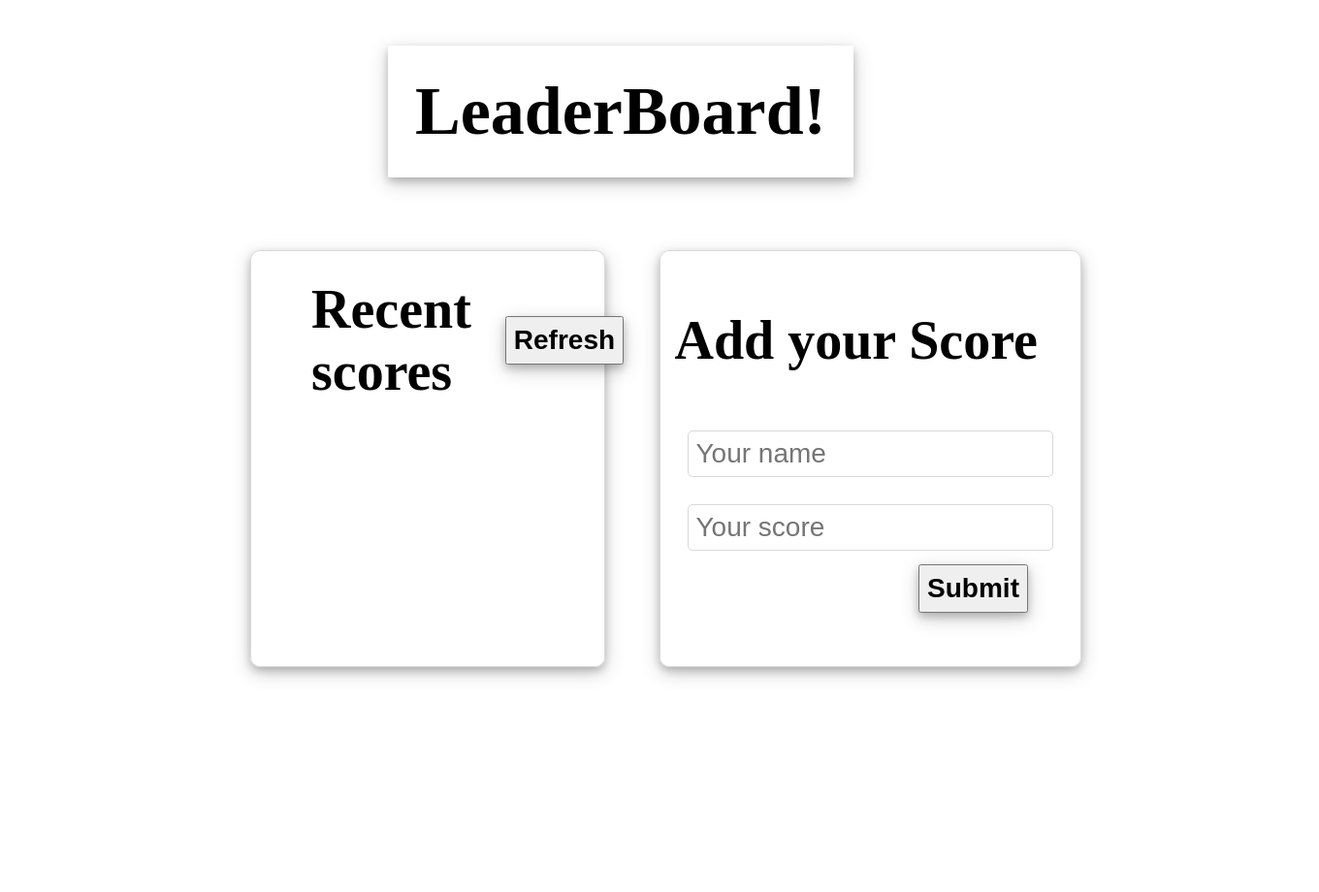
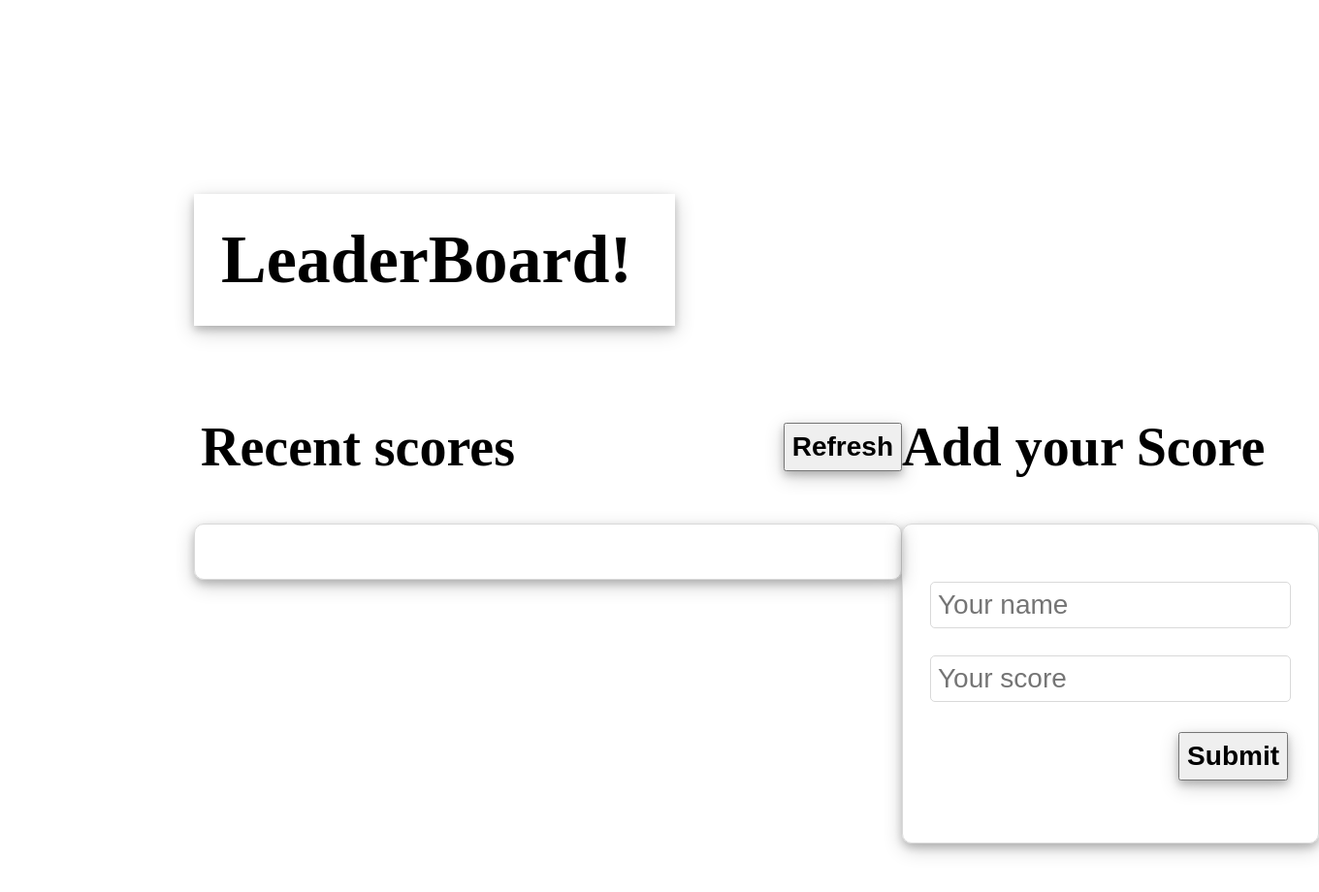
Before and after one commit to Mihndim2020/LeaderBoard-List-App, a website built with webpack: page src/index.html in a window 1280 px wide. Shown: the whole page at 97% size, 1360 px wide, since content can reach past the window. Before the commit the page ends 800 px from the top, so only its background shows below. Built offline with nearby package versions, Linux system fonts and the light colour scheme.

Commit message:
Remove h2:recent scores and refresh button to the top of the card

```diff
--- a/src/index.html
+++ b/src/index.html
@@ -10,25 +10,27 @@
   <main class="content">
     <h1>LeaderBoard!</h1>
     <div class="main-container">
-      <div class="recent-scores">
+      <div class="left-side">
         <div class="title">
           <h2 class="recent">Recent scores</h2>
           <button class="refresh-btn ">Refresh</button>
         </div>
+        <div class="recent-scores">
           <ul class="players">
 
           </ul>
         </div>
-
+      </div>
+      <div class="right-side">
+        <h2>Add your Score</h2>
         <div class="add-your-score">
-        <h2>Add your Score</h2>
           <form action="">
             <input type="text" id="playerName" placeholder="Your name">
             <input type="text" id="playerScore" placeholder="Your score">
             <button class="btn" id="addScore"  type="submit">Submit</button>
           </form>
         </div>
-
+      </div>
     </div>
 
   </main>
--- a/src/style.css
+++ b/src/style.css
@@ -4,20 +4,15 @@ html {
 }
 
 body {
-  display: flex;
-  margin: 0 auto;
   text-align: left;
+  margin: 200px;
   font-size: 2rem;
 }
 
-main,
 form {
   display: flex;
   flex-direction: column;
-  align-items: center;
-  justify-content: center;
   align-content: space-around;
-  width: 80%;
   height: auto;
   margin: 0 auto;
 }
@@ -26,6 +21,7 @@ h1 {
   font-size: 5rem;
   padding: 2rem;
   text-align: left;
+  width: 440px;
   box-shadow: 0 4px 8px 0 rgb(0 0 0 / 20%), 0 6px 20px 0 rgb(0 0 0 / 19%);
 }
 
@@ -33,19 +29,23 @@ h2 {
   font-size: 4rem;
 }
 
-.main-container,
-.title {
+.main-container {
   display: flex;
   flex-direction: row;
   justify-content: space-around;
   text-align: left;
-  width: 80%;
   height: auto;
   margin: 0 auto;
 }
 
 .title {
+  display: flex;
+  flex-direction: row;
+  justify-content: space-between;
   align-items: center;
+  text-align: left;
+  height: auto;
+  margin: 0 auto;
 }
 
 ul {
@@ -59,6 +59,8 @@ li {
   padding: 0.2rem;
   border-radius: 5px;
   padding-left: 1rem;
+  box-shadow: 0 4px 8px 0 rgb(0 0 0 / 20%), 0 6px 20px 0 rgb(0 0 0 / 19%);
+
 }
 
 li:nth-child(odd) {
@@ -77,20 +79,19 @@ li:nth-child(even) {
   box-shadow: 0 4px 8px 0 rgb(0 0 0 / 20%), 0 6px 20px 0 rgb(0 0 0 / 19%);
   border-radius: 10px;
   padding: 1rem;
-  margin: 2rem;
 }
 
 .add-your-score {
-  width: 600px;
-  height: 400px;
+  width: 400px;
+  height: 300px;
 }
 
 .recent-scores {
-  width: 1200px;
+  width: 700px;
 }
 
 .recent {
-  margin: 1rem;
+  padding-left: 0.5rem;
 }
 
 .refresh-btn {
@@ -99,7 +100,6 @@ li:nth-child(even) {
   font-weight: bold;
   padding: 0.5rem;
   box-shadow: 0 4px 8px 0 rgb(0 0 0 / 20%), 0 6px 20px 0 rgb(0 0 0 / 19%);
-  margin-left: 1.5rem;
 }
 
 .btn {
@@ -107,6 +107,7 @@ li:nth-child(even) {
   align-self: flex-end;
   font-weight: bold;
   padding: 0.5rem;
+  margin: 17px;
   box-shadow: 0 4px 8px 0 rgb(0 0 0 / 20%), 0 6px 20px 0 rgb(0 0 0 / 19%);
 }
 
@@ -117,3 +118,7 @@ input {
   border-radius: 5px;
   margin: 1rem;
 }
+
+#playerName {
+  margin-top: 45px;
+}
```
Also changed, not shown: dist/index.html, dist/main.js. Lines whose indentation alone changed are shown as unchanged.
